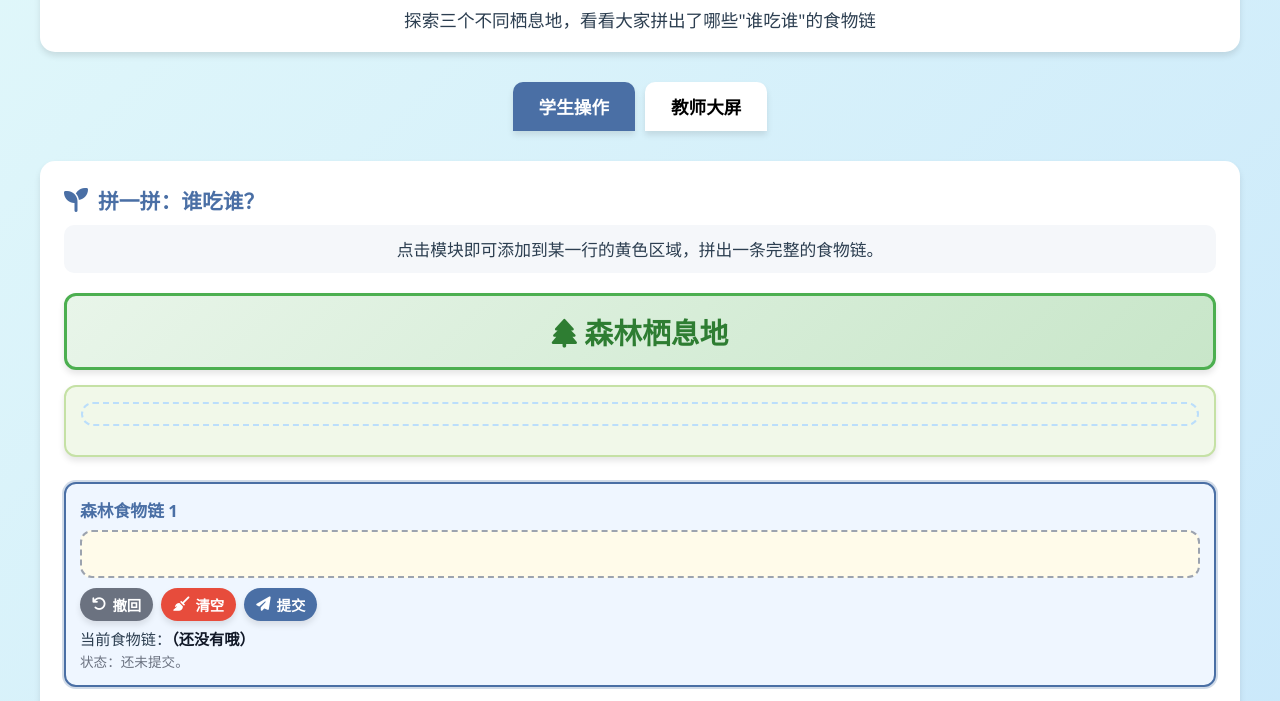
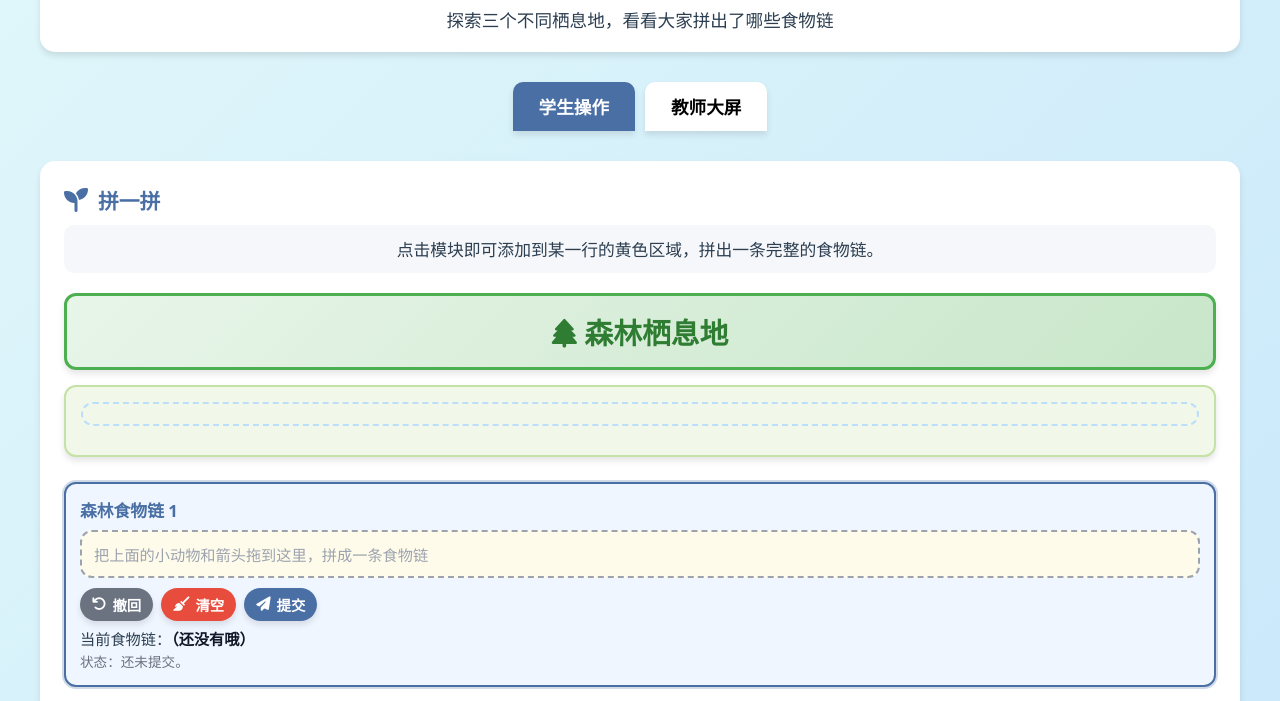
Before and after one commit to nj287879547-commits/shiwulian, a plain HTML site: page index.html in a window 1280 px wide. Shown: the part 94-795 px from the top of the page. Drawn offline with Linux system fonts and the light colour scheme; a script that the page names is missing.

Commit message:
Update index.html

```diff
--- a/index.html
+++ b/index.html
@@ -189,7 +189,7 @@
       overflow-x:auto;
     }
     .canvas.empty::before{
-      content:"把上面的小动物和箭头拖到这里，拼成一条"谁吃谁"的食物链";
+      content:"把上面的小动物和箭头拖到这里，拼成一条食物链";
       color:#9ca3af;
       font-size:0.95rem;
       white-space:nowrap;
@@ -371,7 +371,7 @@
   <div class="container">
     <header>
       <h1><i class="fas fa-paw"></i> 食物链观察记录系统</h1>
-      <p class="subtitle">探索三个不同栖息地，看看大家拼出了哪些"谁吃谁"的食物链</p>
+      <p class="subtitle">探索三个不同栖息地，看看大家拼出了哪些食物链</p>
     </header>
 
     <div class="tab-container">
@@ -382,7 +382,7 @@
     <!-- 学生填写 -->
     <div id="student" class="tab-content active">
       <div class="student-form">
-        <h2 class="form-title"><i class="fas fa-seedling"></i> 拼一拼：谁吃谁？</h2>
+        <h2 class="form-title"><i class="fas fa-seedling"></i> 拼一拼</h2>
         <div class="instruction">
           点击模块即可添加到某一行的黄色区域，拼出一条完整的食物链。
         </div>
```
